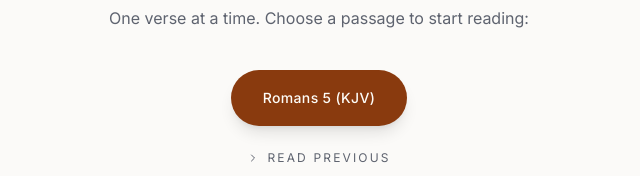
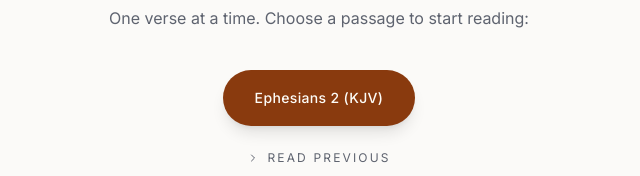
Before and after one commit to devabraham001-eng/rcf-iuo-bible-site-, a React (Vite) app: page / in a window 1280 px wide. Shown: the part 424-600 px from the top of the page, without its empty margins (321-961 px from the left). Built offline with nearby package versions, Linux system fonts and the light colour scheme.

Commit message:
Update today's scripture to Ephesians 2 (KJV), move Romans 5 to previous

```diff
--- a/src/routes/index.tsx
+++ b/src/routes/index.tsx
@@ -18,6 +18,33 @@ type Theme = "light" | "sepia" | "dark";
 type PassageData = { reference: string; verses: Verse[] };
 
 const PASSAGES: PassageData[] = [
+  {
+    reference: "Ephesians 2 (KJV)",
+    verses: [
+      { book: "Ephesians", chapter: 2, verse: 1, text: "And you hath he quickened, who were dead in trespasses and sins;" },
+      { book: "Ephesians", chapter: 2, verse: 2, text: "Wherein in time past ye walked according to the course of this world, according to the prince of the power of the air, the spirit that now worketh in the children of disobedience:" },
+      { book: "Ephesians", chapter: 2, verse: 3, text: "Among whom also we all had our conversation in times past in the lusts of our flesh, fulfilling the desires of the flesh and of the mind; and were by nature the children of wrath, even as others." },
+      { book: "Ephesians", chapter: 2, verse: 4, text: "But God, who is rich in mercy, for his great love wherewith he loved us," },
+      { book: "Ephesians", chapter: 2, verse: 5, text: "Even when we were dead in sins, hath quickened us together with Christ, (by grace ye are saved;)" },
+      { book: "Ephesians", chapter: 2, verse: 6, text: "And hath raised us up together, and made us sit together in heavenly places in Christ Jesus:" },
+      { book: "Ephesians", chapter: 2, verse: 7, text: "That in the ages to come he might shew the exceeding riches of his grace in his kindness toward us through Christ Jesus." },
+      { book: "Ephesians", chapter: 2, verse: 8, text: "For by grace are ye saved through faith; and that not of yourselves: it is the gift of God:" },
+      { book: "Ephesians", chapter: 2, verse: 9, text: "Not of works, lest any man should boast." },
+      { book: "Ephesians", chapter: 2, verse: 10, text: "For we are his workmanship, created in Christ Jesus unto good works, which God hath before ordained that we should walk in them." },
+      { book: "Ephesians", chapter: 2, verse: 11, text: "Wherefore remember, that ye being in time past Gentiles in the flesh, who are called Uncircumcision by that which is called the Circumcision in the flesh made by hands;" },
+      { book: "Ephesians", chapter: 2, verse: 12, text: "That at that time ye were without Christ, being aliens from the commonwealth of Israel, and strangers from the covenants of promise, having no hope, and without God in the world:" },
+      { book: "Ephesians", chapter: 2, verse: 13, text: "But now in Christ Jesus ye who sometimes were far off are made nigh by the blood of Christ." },
+      { book: "Ephesians", chapter: 2, verse: 14, text: "For he is our peace, who hath made both one, and hath broken down the middle wall of partition between us;" },
+      { book: "Ephesians", chapter: 2, verse: 15, text: "Having abolished in his flesh the enmity, even the law of commandments contained in ordinances; for to make in himself of twain one new man, so making peace;" },
+      { book: "Ephesians", chapter: 2, verse: 16, text: "And that he might reconcile both unto God in one body by the cross, having slain the enmity thereby:" },
+      { book: "Ephesians", chapter: 2, verse: 17, text: "And came and preached peace to you which were afar off, and to them that were nigh." },
+      { book: "Ephesians", chapter: 2, verse: 18, text: "For through him we both have access by one Spirit unto the Father." },
+      { book: "Ephesians", chapter: 2, verse: 19, text: "Now therefore ye are no more strangers and foreigners, but fellowcitizens with the saints, and of the household of God;" },
+      { book: "Ephesians", chapter: 2, verse: 20, text: "And are built upon the foundation of the apostles and prophets, Jesus Christ himself being the chief corner stone;" },
+      { book: "Ephesians", chapter: 2, verse: 21, text: "In whom all the building fitly framed together groweth unto an holy temple in the Lord:" },
+      { book: "Ephesians", chapter: 2, verse: 22, text: "In whom ye also are builded together for an habitation of God through the Spirit." },
+    ],
+  },
   {
     reference: "Romans 5 (KJV)",
     verses: [
```
